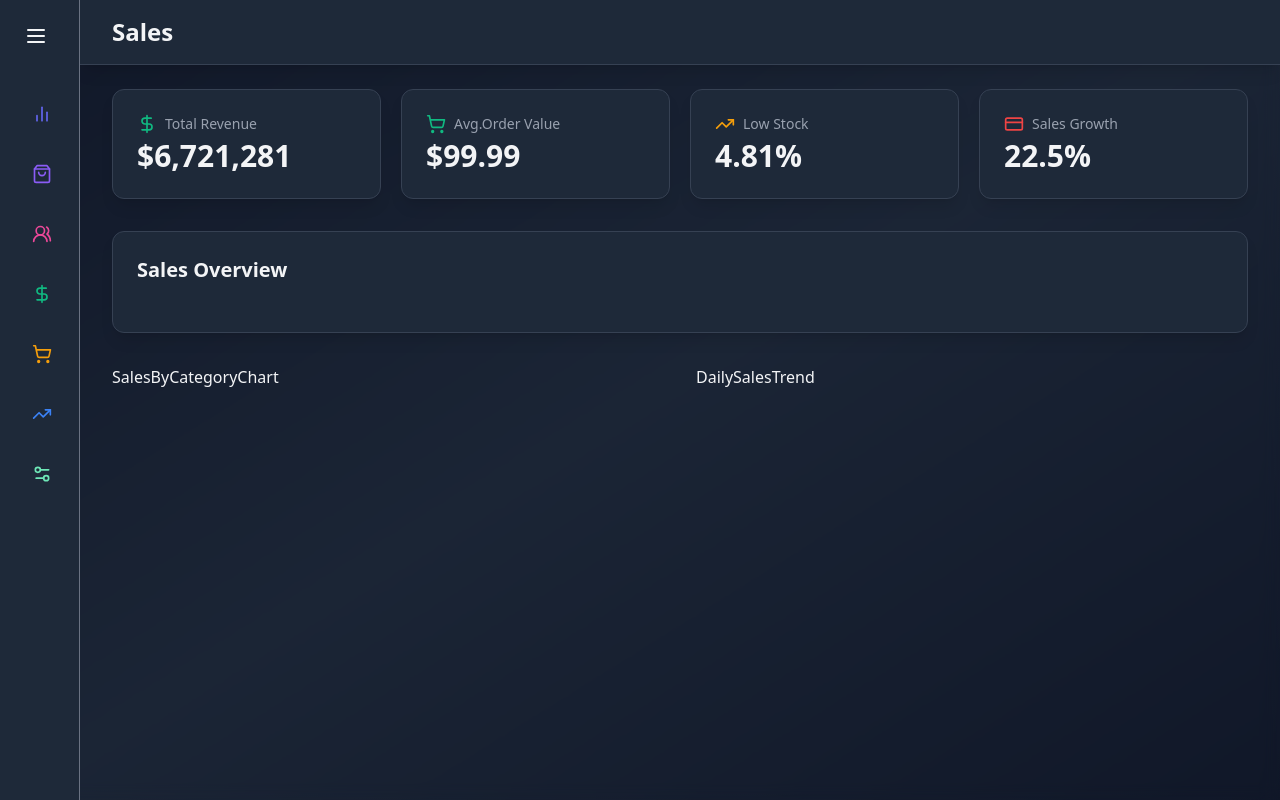
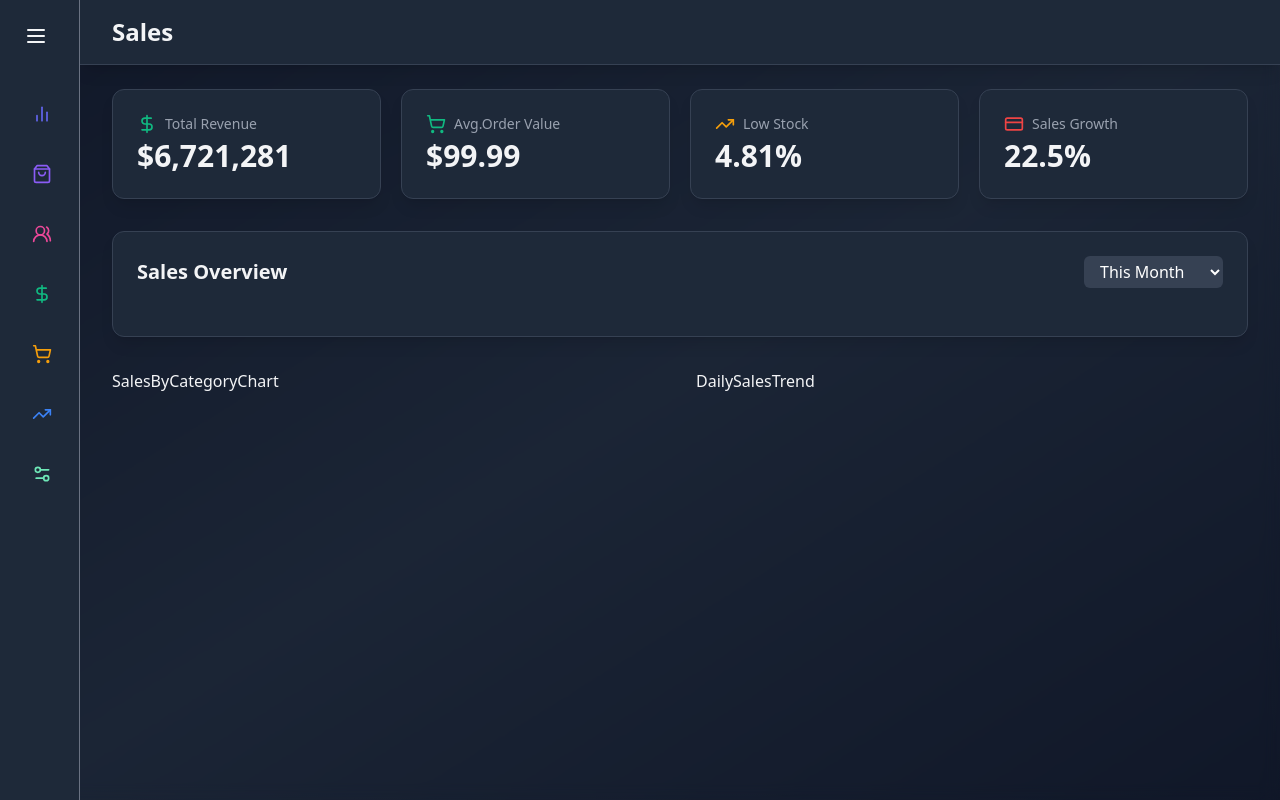
Before and after one commit to HumbleBoyy/Dashboard-Admin-Panel, a React (Vite) app: page /sales in a window 1280 px wide. Built offline with nearby package versions, Linux system fonts and the light colour scheme.

Commit message:
New COmmit

```diff
--- a/src/components/salesComponent/SalesOverView.jsx
+++ b/src/components/salesComponent/SalesOverView.jsx
@@ -13,7 +13,7 @@ const monthlySalesData = [
 	{ month: "Jul", sales: 7000 },
 ];
 const SalesOverView = () => {
-    const [selectTimeTange, setSelectTimeRange] = useState("This month")
+    const [selectTimeTange, setSelectTimeRange] = useState("2")
   return (
     <motion.div
 			className='bg-gray-800 bg-opacity-50 backdrop-blur-md shadow-lg rounded-xl p-6 border border-gray-700 mb-8'
@@ -23,6 +23,16 @@ const SalesOverView = () => {
 	>
     <div className='flex items-center justify-between mb-6'>
       <h2 className='text-xl font-semibold text-gray-100'>Sales Overview</h2>
+
+      <select className='bg-gray-700 text-white rounded-md px-3 py-1 focus:outline-none focus:ring-2 focus:ring-blue-500'
+       value={selectTimeTange}
+       onChange={(e) => setSelectTimeRange(e.target.value)}
+      >
+        <option value="1">This Week</option>
+        <option value="2">This Month</option>
+        <option value="3">This Quarter</option>
+        <option value="4">This Year</option>
+      </select>
     </div>
 
     </motion.div>
```
